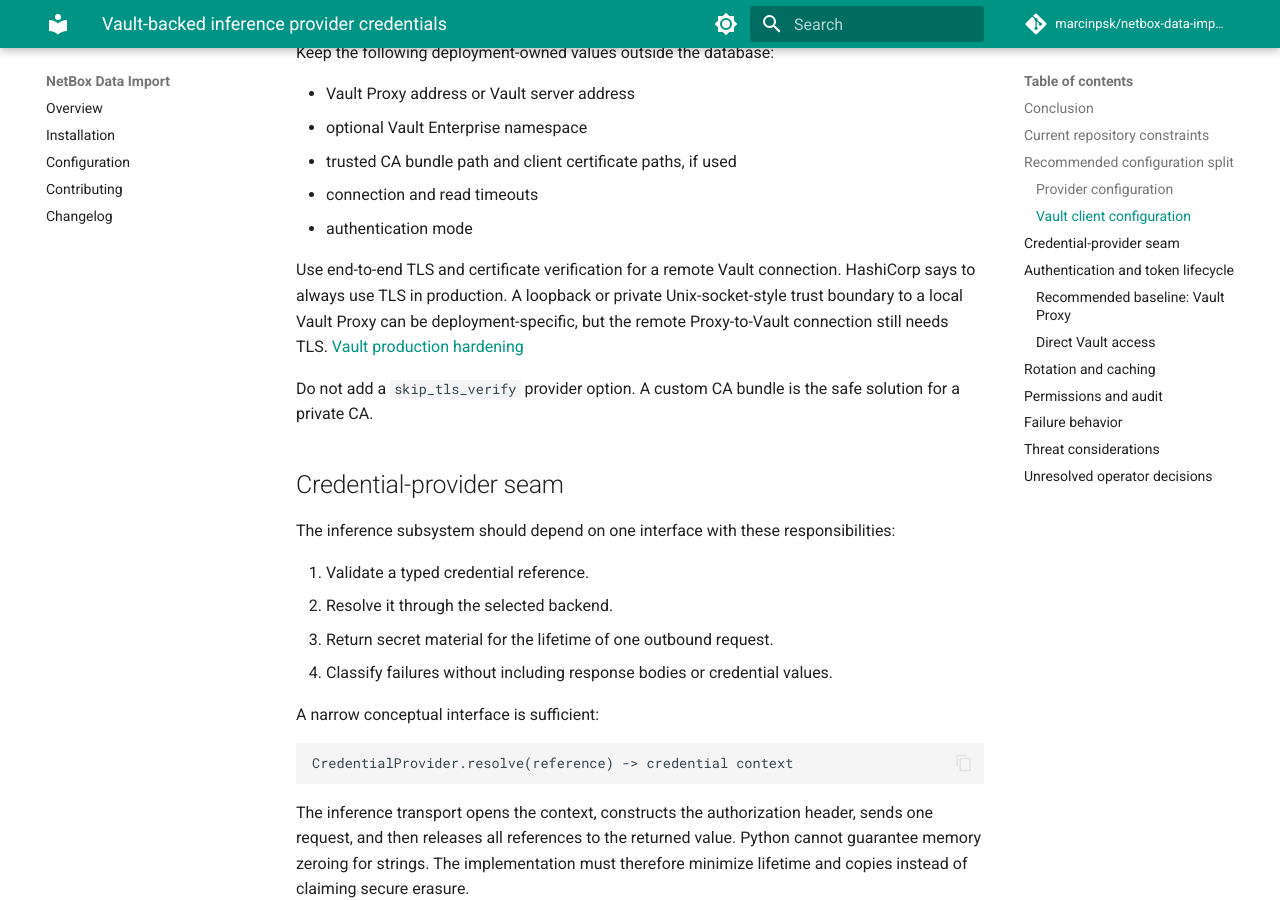
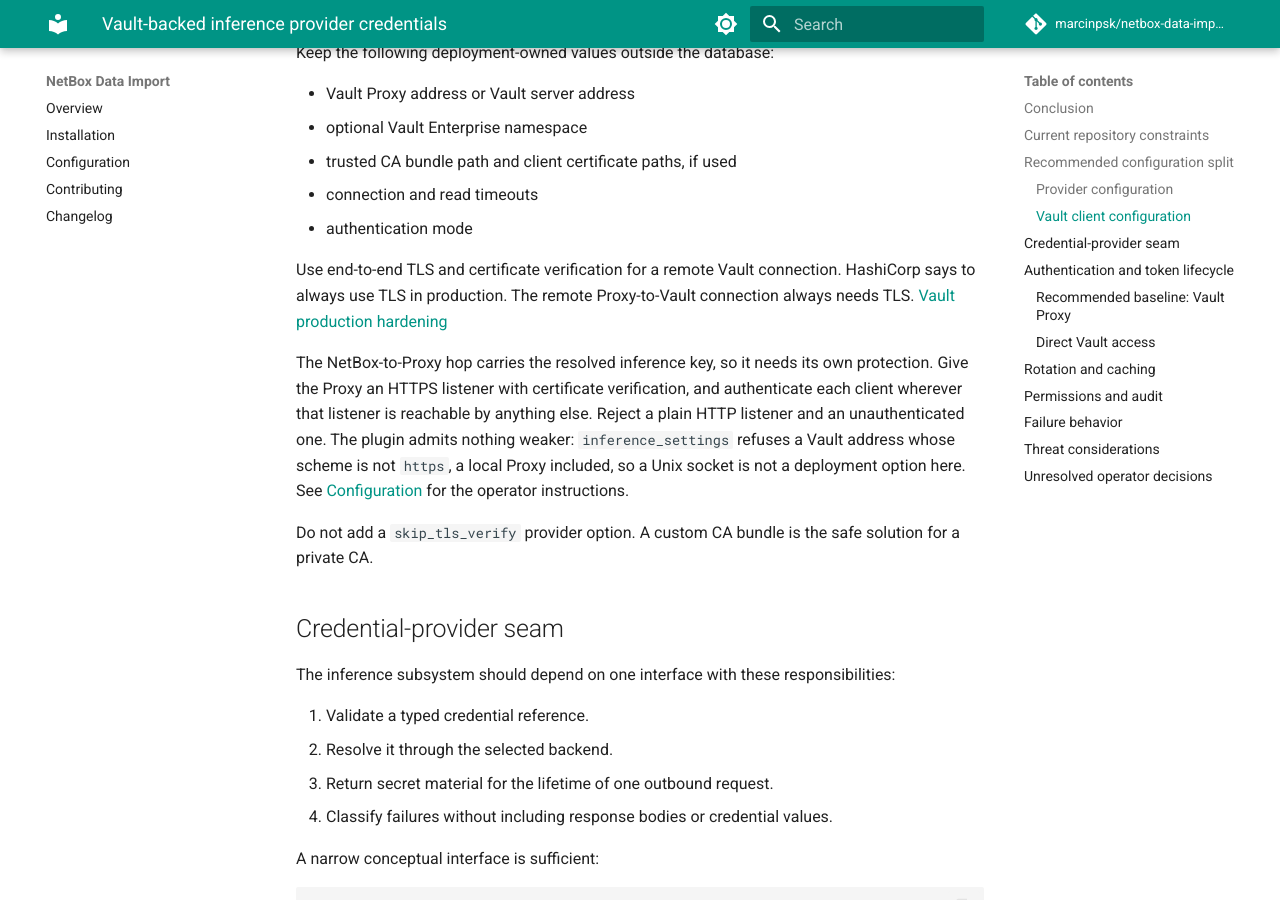
Before and after one commit to marcinpsk/netbox-data-import-plugin, an MkDocs documentation site: the page built from docs/research/vault-provider-credentials.md, in a window 1280 px wide and 900 px high, scrolled down 2272 px. Built offline with MkDocs 1.6.1 and Material for MkDocs 9.7.7, drawn with Linux system fonts in a browser that asks for light colours; comment, search, counter and statistics services are not loaded; some of the changed text lies outside the part shown.

Commit message:
docs: require a protected NetBox-to-Proxy hop in the Vault research note
The note required TLS for a remote Vault connection but left the NetBox-to-Proxy hop
"deployment-specific", and it offered `X-Vault-Request` as protection. That header is SSRF
protection: it neither encrypts the response carrying the resolved inference key nor authenticates
the caller. The operator guide already required the hop to be encrypted, so the two disagreed.

The note now asks for an HTTPS listener with certificate verification and states the plugin's own
limit: `inference_settings` refuses a Vault address whose scheme is not `https`, a local Proxy
included, so a Unix socket is not a deployment option here. The test reads the note with its wrap
normalized, so it pins the claims rather than the line breaks.

```diff
--- a/docs/research/vault-provider-credentials.md
+++ b/docs/research/vault-provider-credentials.md
@@ -96,9 +96,15 @@
 - authentication mode
 
 Use end-to-end TLS and certificate verification for a remote Vault connection. HashiCorp says to
-always use TLS in production. A loopback or private Unix-socket-style trust boundary to a local
-Vault Proxy can be deployment-specific, but the remote Proxy-to-Vault connection still needs TLS.
+always use TLS in production. The remote Proxy-to-Vault connection always needs TLS.
 [Vault production hardening][vault-hardening]
+
+The NetBox-to-Proxy hop carries the resolved inference key, so it needs its own protection. Give
+the Proxy an HTTPS listener with certificate verification, and authenticate each client wherever
+that listener is reachable by anything else. Reject a plain HTTP listener and an unauthenticated
+one. The plugin admits nothing weaker: `inference_settings` refuses a Vault address whose scheme is
+not `https`, a local Proxy included, so a Unix socket is not a deployment option here. See
+[Configuration](../configuration.md#inference-backend-credentials) for the operator instructions.
 
 Do not add a `skip_tls_verify` provider option. A custom CA bundle is the safe solution for a
 private CA.
@@ -157,7 +163,8 @@
 it through.
 
 Enable the Proxy listener's `require_request_header` option and send `X-Vault-Request: true`.
-HashiCorp documents this as an additional protection against server-side request forgery.
+HashiCorp documents this as an additional protection against server-side request forgery. It is
+not transport security: it neither encrypts the response nor authenticates the caller.
 [Vault Proxy][vault-proxy]
 
 Let Vault Proxy renew the machine token. Do not authenticate to Vault for every inference
```
Also changed, not shown: 1 other file.
